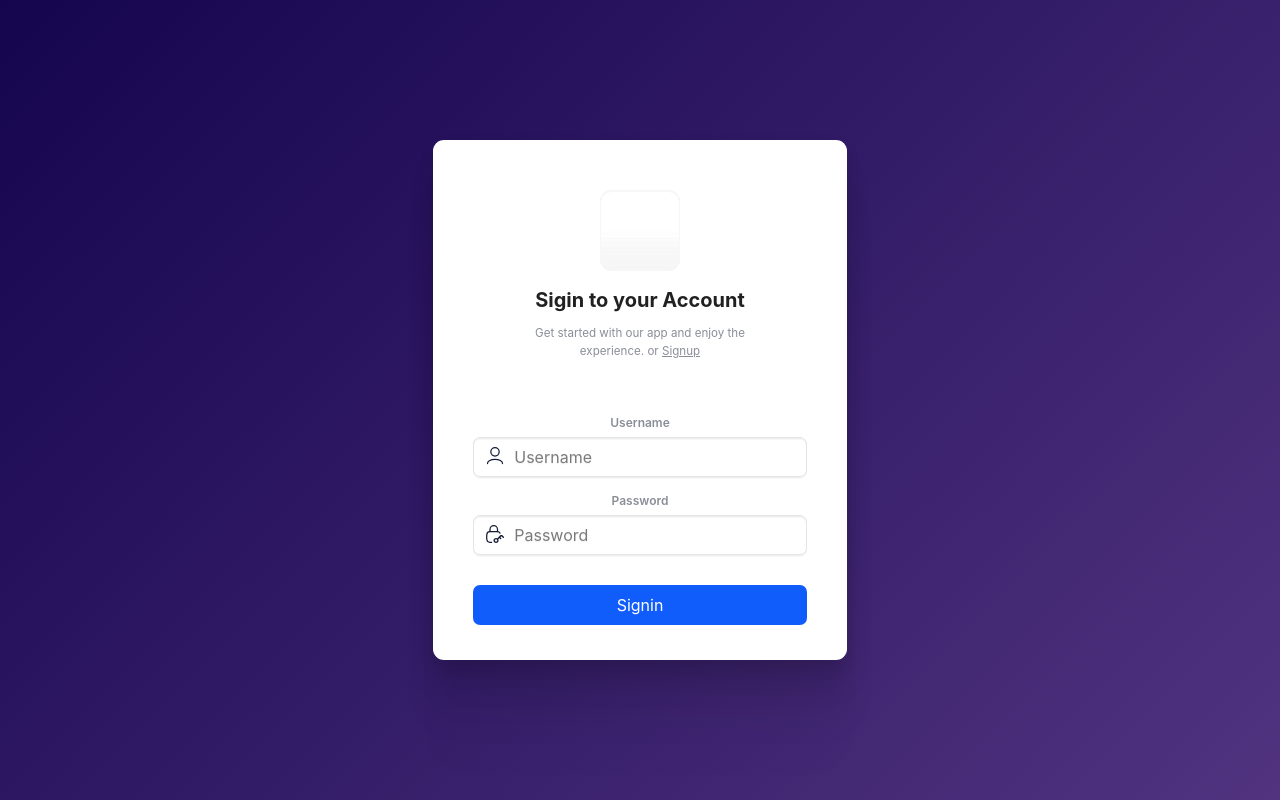
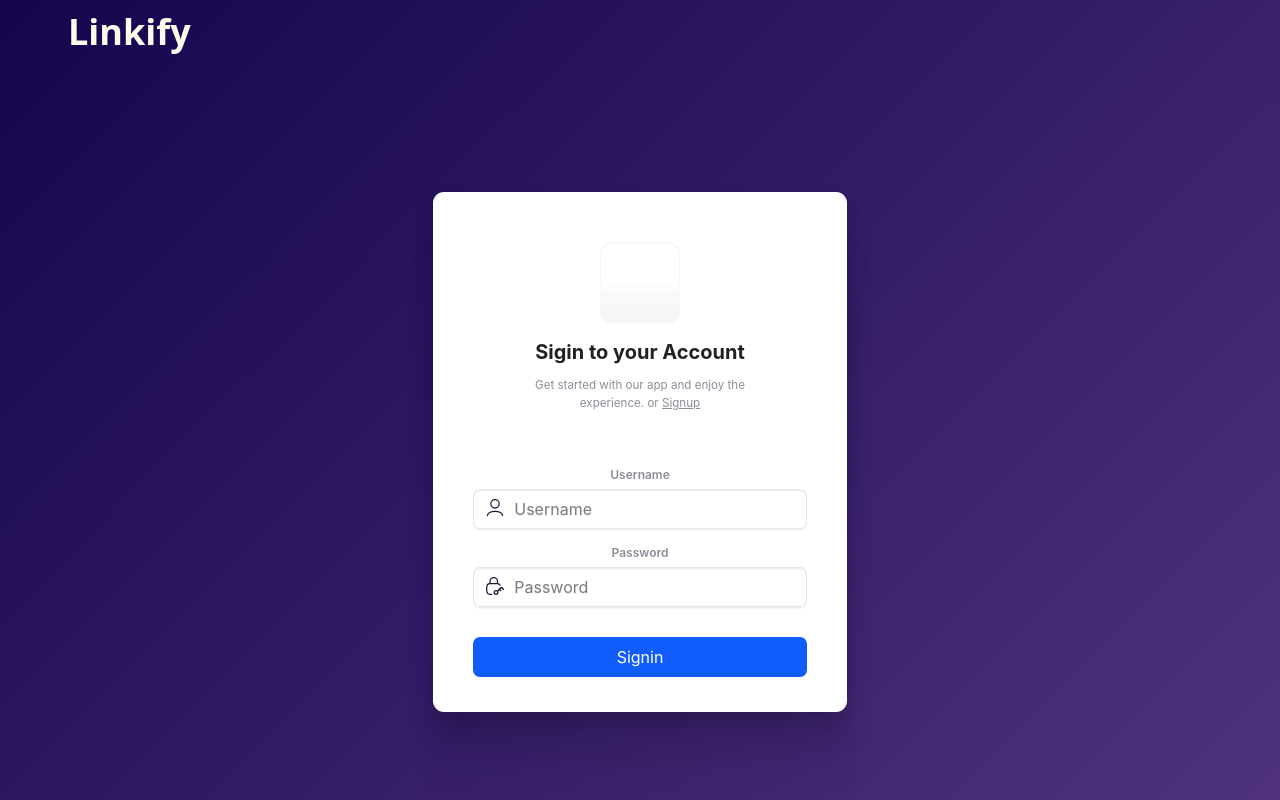
Before and after one commit to PIYUSHSAHU333/Linkify, a React (Vite) app in the folder Frontend/: page /auth in a window 1280 px wide. Shown: the top 800 px of the page. Built offline with nearby package versions, Linux system fonts and the light colour scheme.

Commit message:
Final commit of first version of Linkify

```diff
--- a/Frontend/src/page/Authentication.jsx
+++ b/Frontend/src/page/Authentication.jsx
@@ -1,6 +1,7 @@
 import React, { useState } from "react";
 import { useContext } from "react";
 import { AuthContext } from "../context/AuthContext";
+import { Link } from "react-router-dom";
 function Authentication() {
   const [name, setName] = useState("");
   const [password, setPassword] = useState("");
@@ -37,6 +38,9 @@ function Authentication() {
         }, 5000)
         setPassword("");
         setError("")
+        setTimeout(()=>{
+          setError("")
+        }, 5000)
         setFormState(0)
       }
     } catch (err) {
@@ -65,7 +69,10 @@ function Authentication() {
   };
 
   return (
-    <div className="authentication text-center flex items-center justify-center h-screen">
+    <div className=" authentication p-3">
+    <Link className="div text-2xl md:text-4xl cursor-pointer pl-4 md:pl-14 font-bold text-amber-50" to={"/"}>Linkify</Link>
+    <div className=" text-center flex items-center justify-center h-screen">
+
       <form class="form_container">
         <div class="logo_container"></div>
         <div class={` title_container`}>
@@ -232,6 +239,7 @@ function Authentication() {
         </div>
       )}
     </div>
+    </div>
   );
 }
 
--- a/Frontend/src/page/VideoComponent.jsx
+++ b/Frontend/src/page/VideoComponent.jsx
@@ -14,6 +14,7 @@ import styles from "../Styles/VideoComponent.module.css";
 import io from "socket.io-client";
 import withAuth from "../utils/withAuth";
 import { Input } from "postcss";
+import { Link } from "react-router-dom";
 import { useNavigate } from "react-router-dom";
 import useMediaQuery from '@mui/material/useMediaQuery';
 var connections = {};
@@ -625,7 +626,9 @@ function VideoMeetingComponent() {
         </div>
         {askForUsername === true ? (
           <div className={styles.usernameModal}>
+
             <div className={styles.modalContent}>
+              <Link className="div text-2xl md:text-4xl cursor-pointer pl-4 md:pl-14 font-bold text-amber-50" onClick={()=>{window.location.href="/"}}>Linkify</Link>
               <div className={styles.previewVideo}>
                 <video
                   ref={previewVideoRef}
```
